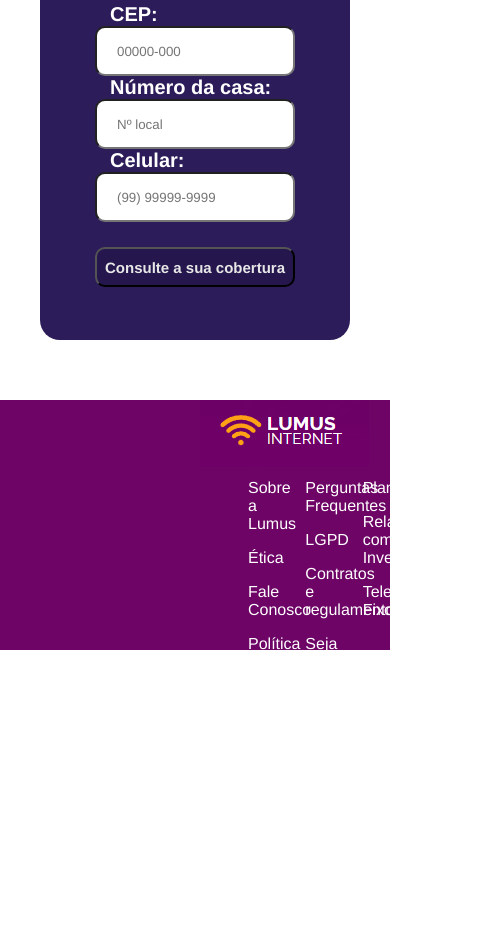
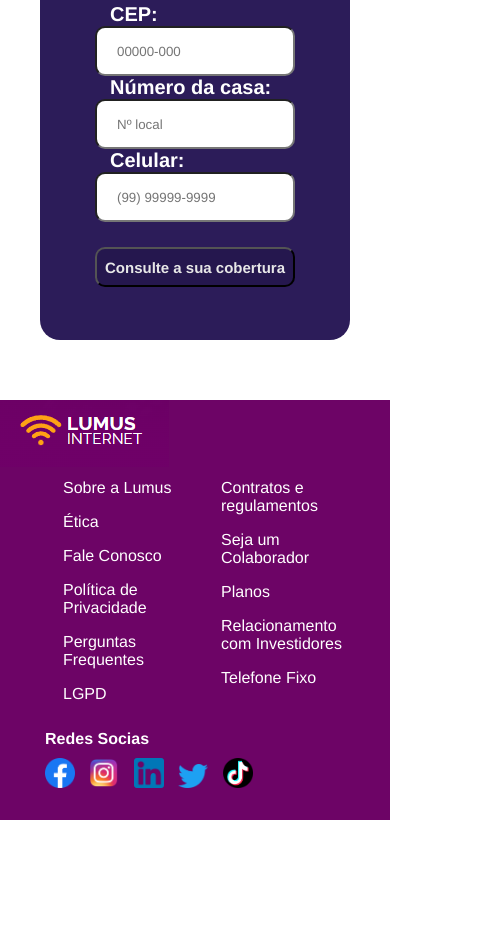
Before and after one commit to wendelguilherme/LumusInternet, a plain HTML site: page index.html in a window 390 px wide. Shown: the part 2517-3447 px from the top of the page, 478 px wide, since content can reach past the window. Before the commit the page ends 3214 px from the top, so only its background shows below. Drawn offline with Linux system fonts and the light colour scheme.

Commit message:
responsividade celular

```diff
--- a/css/styles.css
+++ b/css/styles.css
@@ -376,6 +376,36 @@ form{
         width: 200px;
     }
 
+    .final-bar{
+        height: 420px;
+        width: 100%;
+    }
 
+    .bar-center{
+        margin: 0px;
+        width: 100%;
+        height: 300px;
+    }
 
+    .menu{
+        column-count: 2;
+        width: 300px;
+        margin: 0 auto;
+    }
+
+    .list{
+        padding-right: 0px;
+        margin-left: 10px;
+
+    }
+
+    .network{
+        margin-top: 30px
+    }
+    .sociais{
+        width: 100%;
+        position: relative;
+        width: 300px;
+        margin: 0 auto;
+    }
 }
```
